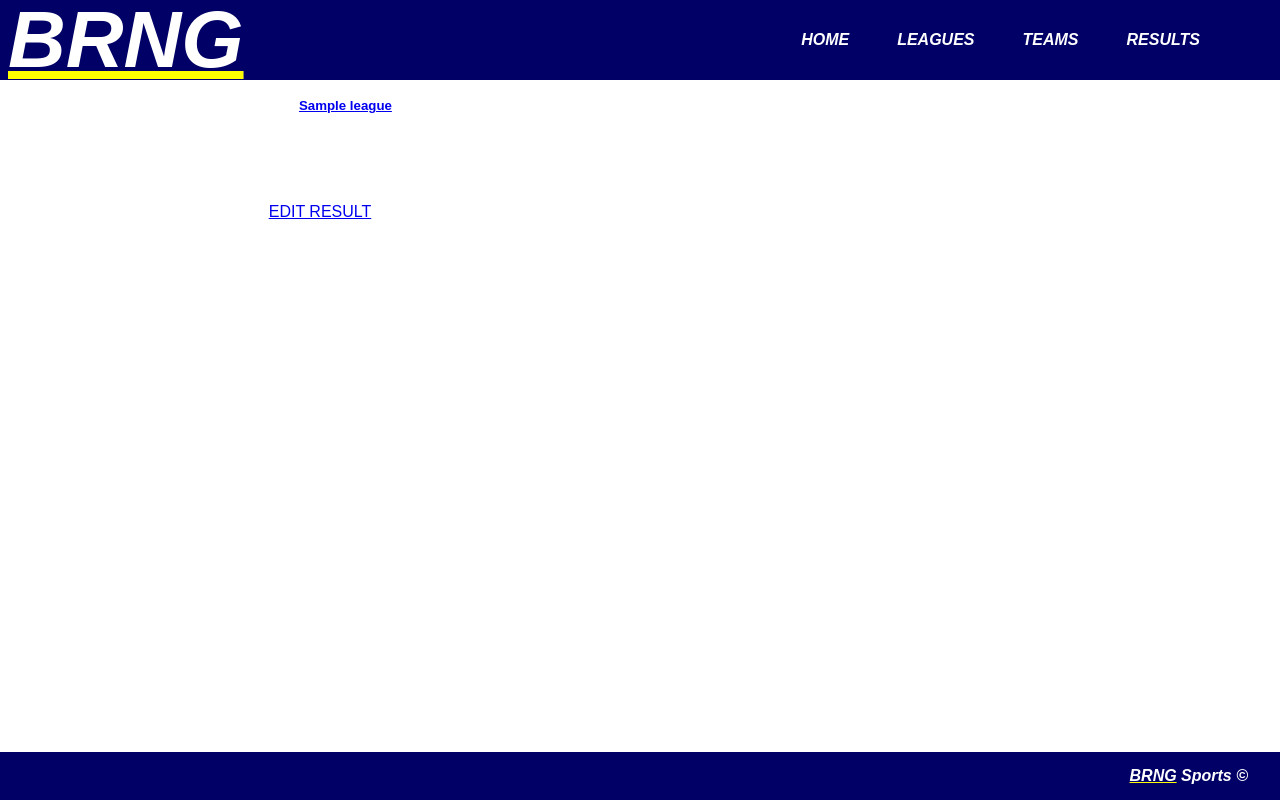
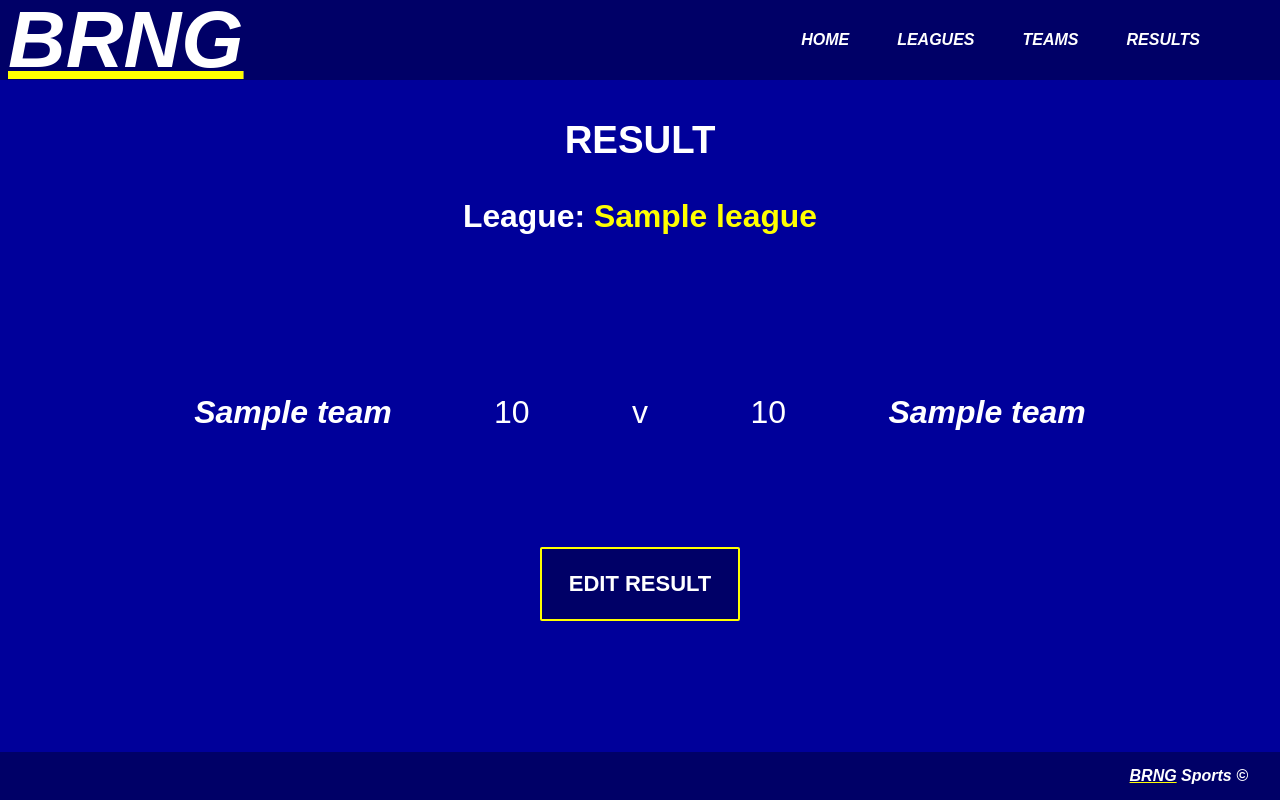
Before and after one commit to its-acarn/brng_sports, a Flask app: page /results/1 in a window 1280 px wide. Run offline with Flask 2, Linux system fonts and the light colour scheme; a database or web service that is not in the repository returns one stand-in record (values such as "Sample title"); some libraries are stand-ins or nearby versions.

Commit message:
added result/show styling

```diff
--- a/static/css/main.css
+++ b/static/css/main.css
@@ -622,3 +622,102 @@ body > footer > h4 > span {
 	width: 100px;
 	border: #ffff00 2px solid;
 }
+
+/* RESULT/SHOW */
+.result-container {
+	background-color: #00009a;
+	height: 84vh;
+	width: 100vw;
+	overflow: hidden;
+	color: white;
+	font-family: "Red Hat Text", sans-serif;
+	display: flex;
+	flex-direction: column;
+}
+
+.result-show-header {
+	margin-top: 3%;
+	height: 10vh;
+	text-align: center;
+	font-size: 240%;
+}
+
+.result-show-league {
+	height: 10vh;
+	text-align: center;
+	font-size: 240%;
+}
+
+.result-show-league a {
+	text-decoration: none;
+	color: #ffff00;
+}
+.result-show-league a:hover {
+	text-decoration: underline;
+	color: #ffff00;
+}
+
+.result-show-inner-flex {
+	display: flex;
+	flex-direction: row;
+	align-items: center;
+	justify-content: center;
+	height: 40%;
+	margin: 0 10%;
+	font-size: 200%;
+}
+
+.result-show-team-name {
+	padding: 0;
+	margin: 0;
+	text-align: center;
+}
+
+.result-show-team-name a {
+	padding: 0;
+	margin: 0;
+	text-align: center;
+	color: white;
+	text-decoration: none;
+	font-style: italic;
+	font-weight: bold;
+}
+
+.result-show-team-name a:hover {
+	text-decoration: underline;
+	text-decoration-color: #ffff00;
+}
+
+.result-show-team-score {
+	padding: 0 10%;
+}
+
+.result-show-edit-parent {
+	display: flex;
+	justify-content: center;
+	text-align: center;
+	align-items: center;
+}
+
+.result-show-edit {
+	display: flex;
+	background-color: #000067;
+	border: #ffff00 solid 2px;
+	border-radius: 2px;
+	align-items: center;
+	align-items: center;
+	justify-content: center;
+}
+
+.result-show-edit a {
+	color: white;
+	text-decoration: none;
+	font-size: 22px;
+	font-weight: bold;
+	padding: 1em 1.2em;
+}
+
+.result-show-edit a:hover {
+	text-decoration: underline;
+	text-decoration-color: #ffff00;
+}
--- a/templates/results/show.html
+++ b/templates/results/show.html
@@ -3,30 +3,36 @@
 {% block content %}
 
 <section>
-    <div class="left-container-teams"></div>
-    <div class="right-container-teams">
+    <div class="result-container">
+        <div class="result-show-header">
             <h4>RESULT</h4>
+        </div>
 
-        <div>
-            <h5>League:<a href="/leagues/{{ result.team_1.league.id }}">{{ result.team_1.league.name }}</a></h5>
+
+        <div class="result-show-league">
+            <h5>League: <a href="/leagues/{{ result.team_1.league.id }}">{{ result.team_1.league.name }}</a></h5>
         </div>
-        <div>
-            {{ result.team_1.name }}
+        <div class="result-show-inner-flex">
+            <div class="result-show-team-name">
+                <a href="/teams/{{ result.team_1.id }}">{{ result.team_1.name }}</a>
+            </div>
+            <div class="result-show-team-score">
+                {{ result.team_1_score }}
             </div>
             <div>
                 v
             </div>
-        <div>
-            {{ result.team_2.name }}
-        </div>
-        <div>
-            {{ result.team_1_score }}
-        </div>
-        <div>
+            <div class="result-show-team-score">
                 {{ result.team_2_score }}
             </div>
-        <div>
-            <a href="/results/{{ result.id }}/edit">EDIT RESULT</a><br>
+            <div class="result-show-team-name">
+                <a href="/teams/{{ result.team_2.id }}">{{ result.team_2.name }}</a>
+            </div>
+        </div>
+        <div class="result-show-edit-parent">
+            <div class="result-show-edit">
+                <a href="/results/{{ result.id }}/edit">EDIT RESULT</a>
+            </div>
         </div>
     </div>
 </section>
```
Lines whose indentation alone changed are shown as unchanged.
